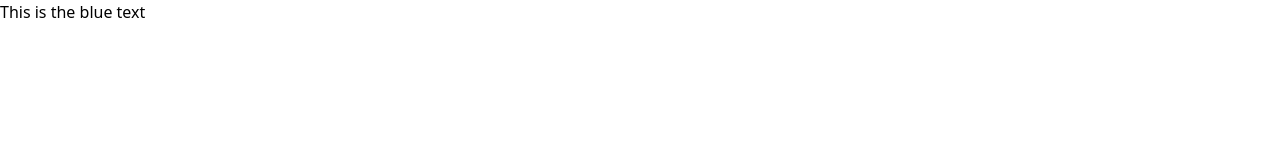
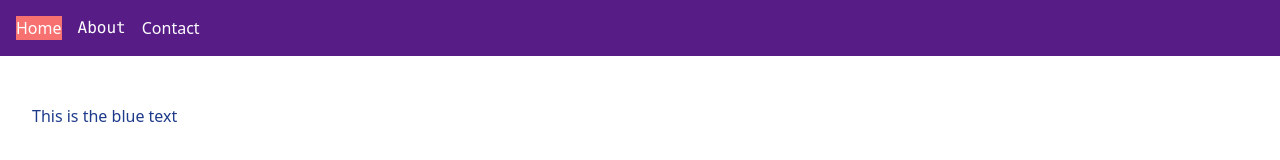
Before and after one commit to rohitbhadane310/Tailwind_css, a website: page Introduction to tailwind/index.html in a window 1280 px wide. Drawn offline with nearby package versions, Linux system fonts and the light colour scheme.

Commit message:
setup for tailwind css

```diff
--- a/Introduction to tailwind/index.html
+++ b/Introduction to tailwind/index.html
@@ -8,9 +8,15 @@
     <title>Document</title>
 </head>
 <body>
-
+    <nav class="px-4 py-4 bg-purple-900 text-white">
+        <ul class="flex space-x-4">
+            <li class="cursor-pointer bg-red-400">Home</li>
+            <li class="cursor-pointer font-mono">About</li>
+            <li class="cursor-pointer">Contact</li>
+        </ul>
+    </nav>
     <div class="container">
-        <h1 class="text-blue">
+        <h1 class="text-blue-900 mx-8 my-12">
             This is the blue text
         </h1>
     </div>
```
Also changed, not shown: package.json (added, +13 -0 lines), tailwind.config.js (added, +8 -0 lines), 1 other file.
